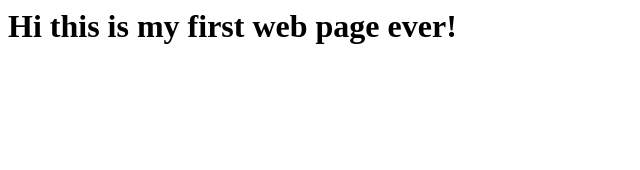
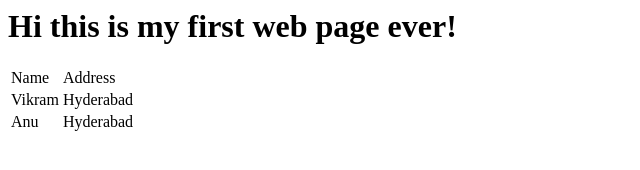
Before and after one commit to anu-tdx/anu-tdx.github.io, a plain HTML site: page index.html in a window 1280 px wide. Shown: the whole page, without its empty margins (0-640 px from the left). Drawn offline with Linux system fonts and the light colour scheme.

Commit message:
my second commit

```diff
--- a/index.html
+++ b/index.html
@@ -3,6 +3,36 @@
         <title>My first page</title>
     </head>
     <body>
-        <H1>Hi this is my first web page ever!</H1>
+        <h1>Hi this is my first web page ever!</h1>
+        <table>
+            <thead>
+                <tr>
+                    <td>
+                        Name
+                    </td>
+                    <td>
+                        Address
+                    </td>
+                </tr>
+            </thead>
+            <tbody>
+                <tr>
+                    <td>
+                        Vikram
+                    </td>
+                    <td>
+                        Hyderabad
+                    </td>
+                </tr>
+                <tr>
+                    <td>
+                        Anu
+                    </td>
+                    <td>
+                        Hyderabad
+                    </td>
+                </tr>
+            </tbody>
+        </table>
     </body>
 </html>
```
